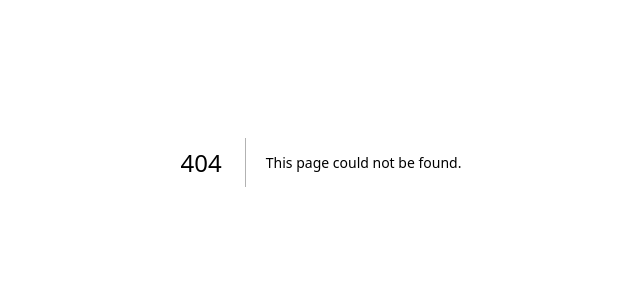
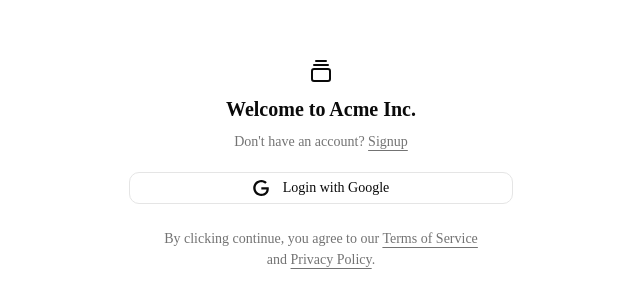
Before and after one commit to Seyaff/autonomous-agents, a Next.js app in the folder frontend/: page /login in a window 1280 px wide. Before the commit this address had no page. Shown: the part 238-546 px from the top of the page, without its empty margins (319-959 px from the left). Built offline with nearby package versions, Linux system fonts and the light colour scheme.

Commit message:
feat: implemented google oauth and built jwt token login

```diff
--- /dev/null
+++ b/frontend/src/app/(auth)/login/page.tsx
@@ -0,0 +1,11 @@
+import { LoginForm } from "@/components/login-form"
+
+export default function LoginPage() {
+  return (
+    <div className="flex min-h-svh flex-col items-center justify-center gap-6 bg-background p-6 md:p-10">
+      <div className="w-full max-w-sm">
+        <LoginForm />
+      </div>
+    </div>
+  )
+}
--- /dev/null
+++ b/frontend/src/app/(auth)/signup/page.tsx
@@ -0,0 +1,11 @@
+import { SignupForm } from "@/components/signup-form"
+
+export default function SignupPage() {
+  return (
+    <div className="flex min-h-svh flex-col items-center justify-center gap-6 bg-background p-6 md:p-10">
+      <div className="w-full max-w-sm">
+        <SignupForm />
+      </div>
+    </div>
+  )
+}
--- a/frontend/src/app/page.tsx
+++ b/frontend/src/app/page.tsx
@@ -1,5 +1,5 @@
 export default function Home(){
-  return(
-    <main>This is a main function</main>
+  return (
+    <main>Home</main>
   )
 }
--- /dev/null
+++ b/frontend/src/components/login-form.tsx
@@ -0,0 +1,69 @@
+"use client"
+
+import { cn } from "cn"
+
+import { Button } from "@/components/ui/button"
+import {
+  Field,
+  FieldDescription,
+  FieldGroup,
+  FieldLabel,
+  FieldSeparator,
+} from "@/components/ui/field"
+import { Input } from "@/components/ui/input"
+import { GalleryVerticalEndIcon } from "lucide-react"
+import Link from "next/link"
+import { useGoogleLogin } from "@/hooks/auth/use-google"
+
+export function LoginForm({
+  className,
+  ...props
+}: React.ComponentProps<"div">) {
+
+    const { mutate: signupWithGoogle, isPending } = useGoogleLogin();
+  return (
+    <div className={cn("flex flex-col gap-6", className)} {...props}>
+      <form>
+        <FieldGroup>
+          <div className="flex flex-col items-center gap-2 text-center">
+            <a
+              href="#"
+              className="flex flex-col items-center gap-2 font-medium"
+            >
+              <div className="flex size-8 items-center justify-center rounded-md">
+                <GalleryVerticalEndIcon className="size-6" />
+              </div>
+              <span className="sr-only">Acme Inc.</span>
+            </a>
+            <h1 className="text-xl font-bold">Welcome to Acme Inc.</h1>
+            <FieldDescription>
+              Don&apos;t have an account? <Link href={"/signup"}>Signup</Link>
+            </FieldDescription>
+          </div>
+
+
+
+          <Button
+      variant="outline"
+      type="button"
+      onClick={() => signupWithGoogle()} // 2. Pass the trigger function here
+      disabled={isPending}
+    >
+      <svg xmlns="http://www.w3.org/2000/svg" viewBox="0 0 24 24" className="w-5 h-5 mr-2">
+        <path
+          d="M12.48 10.92v3.28h7.84c-.24 1.84-.853 3.187-1.787 4.133-1.147 1.147-2.933 2.4-6.053 2.4-4.827 0-8.6-3.893-8.6-8.72s3.773-8.72 8.6-8.72c2.6 0 4.507 1.027 5.907 2.347l2.307-2.307C18.747 1.44 16.133 0 12.48 0 5.867 0 .307 5.387.307 12s5.56 12 12.173 12c3.573 0 6.267-1.173 8.373-3.36 2.16-2.16 2.84-5.213 2.84-7.667 0-.76-.053-1.467-.173-2.053H12.48z"
+          fill="currentColor"
+        />
+      </svg>
+      {isPending ? "Connecting..." : "Login with Google"}
+    </Button>
+
+        </FieldGroup>
+      </form>
+      <FieldDescription className="px-6 text-center">
+        By clicking continue, you agree to our <a href="#">Terms of Service</a>{" "}
+        and <a href="#">Privacy Policy</a>.
+      </FieldDescription>
+    </div>
+  )
+}
--- /dev/null
+++ b/frontend/src/components/signup-form.tsx
@@ -0,0 +1,73 @@
+"use client"
+
+import { cn } from "cn"
+
+import { Button } from "@/components/ui/button"
+import {
+  Field,
+  FieldDescription,
+  FieldGroup,
+  FieldLabel,
+  FieldSeparator,
+} from "@/components/ui/field"
+import { Input } from "@/components/ui/input"
+import { GalleryVerticalEndIcon } from "lucide-react"
+import Link from "next/link"
+import { useGoogleLogin } from "@/hooks/auth/use-google"
+
+export function SignupForm({
+  className,
+  ...props
+}: React.ComponentProps<"div">) {
+
+
+  const { mutate: loginWithGoogle, isPending } = useGoogleLogin();
+
+  return (
+    <div className={cn("flex flex-col gap-6", className)} {...props}>
+      <form>
+        <FieldGroup>
+          <div className="flex flex-col items-center gap-2 text-center">
+            <a
+              href="#"
+              className="flex flex-col items-center gap-2 font-medium"
+            >
+              <div className="flex size-8 items-center justify-center rounded-md">
+                <GalleryVerticalEndIcon className="size-6" />
+              </div>
+              <span className="sr-only">Acme Inc.</span>
+            </a>
+            <h1 className="text-xl font-bold">Welcome to Acme Inc.</h1>
+            <FieldDescription>
+              Already have an account? <Link href={"/login"}>Login</Link>
+            </FieldDescription>
+          </div>
+
+
+
+          {/* <Field className="grid gap-4 sm:grid-cols-2"> */}
+
+          <Button
+            variant="outline"
+            type="button"
+            onClick={() => loginWithGoogle()} // 2. Pass the trigger function here
+            disabled={isPending}
+          >
+            <svg xmlns="http://www.w3.org/2000/svg" viewBox="0 0 24 24" className="w-5 h-5 mr-2">
+              <path
+                d="M12.48 10.92v3.28h7.84c-.24 1.84-.853 3.187-1.787 4.133-1.147 1.147-2.933 2.4-6.053 2.4-4.827 0-8.6-3.893-8.6-8.72s3.773-8.72 8.6-8.72c2.6 0 4.507 1.027 5.907 2.347l2.307-2.307C18.747 1.44 16.133 0 12.48 0 5.867 0 .307 5.387.307 12s5.56 12 12.173 12c3.573 0 6.267-1.173 8.373-3.36 2.16-2.16 2.84-5.213 2.84-7.667 0-.76-.053-1.467-.173-2.053H12.48z"
+                fill="currentColor"
+              />
+            </svg>
+            {isPending ? "Connecting..." : "Sign in with Google"}
+          </Button>
+          {/* </Field> */}
+        </FieldGroup>
+      </form>
+      <FieldDescription className="px-6 text-xs tracking-tight text-center">
+        By clicking continue, you agree to our <a href="#">Terms of Service</a>{" "}
+        and <a href="#">Privacy Policy</a>.
+      </FieldDescription>
+    </div>
+  )
+}
--- /dev/null
+++ b/frontend/src/hooks/auth/use-google.ts
@@ -0,0 +1,17 @@
+"use client";
+
+import { useMutation } from "@tanstack/react-query";
+import API from "@/lib/axios-client";
+
+const initiateGoogleLogin = () => {
+  window.location.href = `http://localhost:8000/api/v1/auth/google`
+};
+
+export const useGoogleLogin = () => {
+  return useMutation({
+    mutationFn: async () => initiateGoogleLogin(),
+    onError: (error) => {
+      console.error("Failed to initiate Google Login:", error);
+    },
+  });
+};
```
